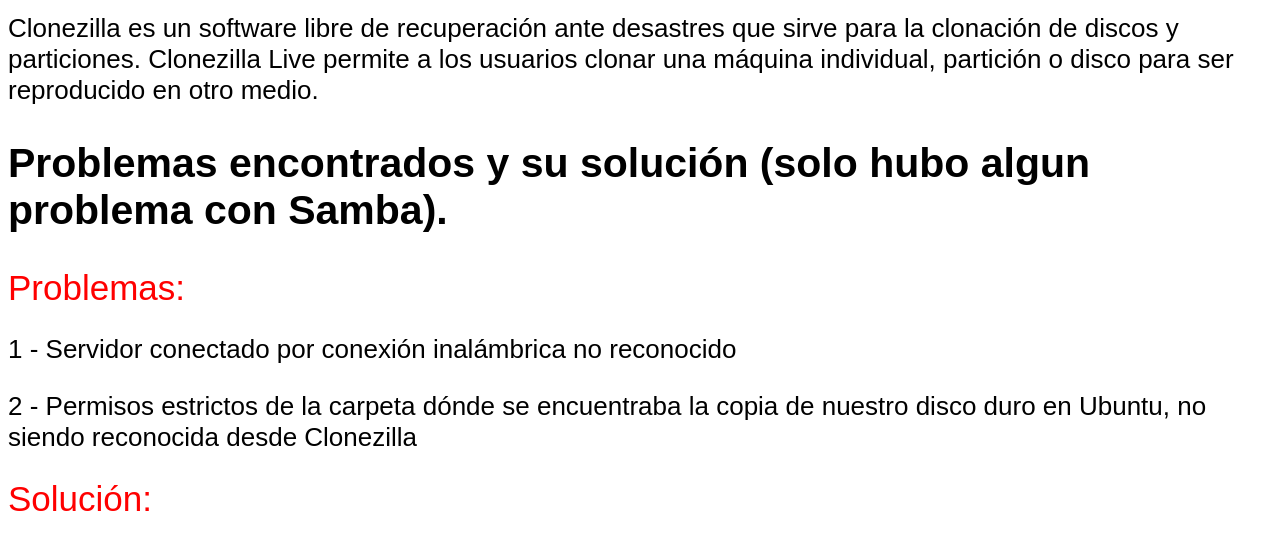
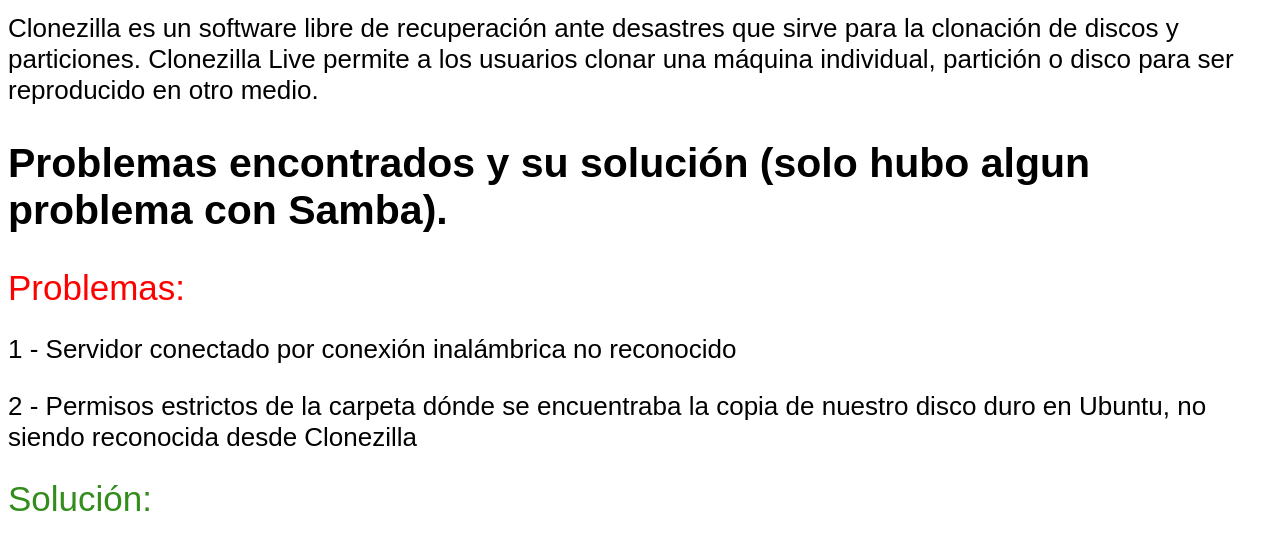
Before and after one commit to jmafre/Proyecto-FHW-LMAR, a plain HTML site: page pages/clonezilla.html in a window 1280 px wide. Shown: the part 217-759 px from the top of the page. Drawn offline with Linux system fonts and the light colour scheme.

Commit message:
Update clonezilla.html

```diff
--- a/pages/clonezilla.html
+++ b/pages/clonezilla.html
@@ -13,7 +13,7 @@
    <p9>Problemas:</p9>
    <p>1 - Servidor conectado por conexión inalámbrica no reconocido</p>
    <p>2 - Permisos estrictos de la carpeta dónde se encuentraba la copia de nuestro disco duro en Ubuntu, no siendo reconocida desde Clonezilla</p>
-   <p9>Solución:</p9>
+   <p8>Solución:</p8>
    <p>1 - Debido a que el Clonezilla no reconocia la I.P del servidor donde se iba a guardar la copia de seguridad porque estaba conectado de forma inalámbrica se procedió a conectar tanto cliente como servidor con cable Ethernet </p>
    <p>2 - Se tuvieron que cambiar los permisos de la carpeta donde se encontraba la copia de seguridad para poder ser reconocida por el Clonezilla</p>
    <h2>Si después de seguir el siguiente tutorial encuentras que tienes algun problema no resuelto aquí, no te olvides de que encontrarás mas informacion en la pestaña de videotutoriales (ver tutorial 10 y 11).</h2>
```
